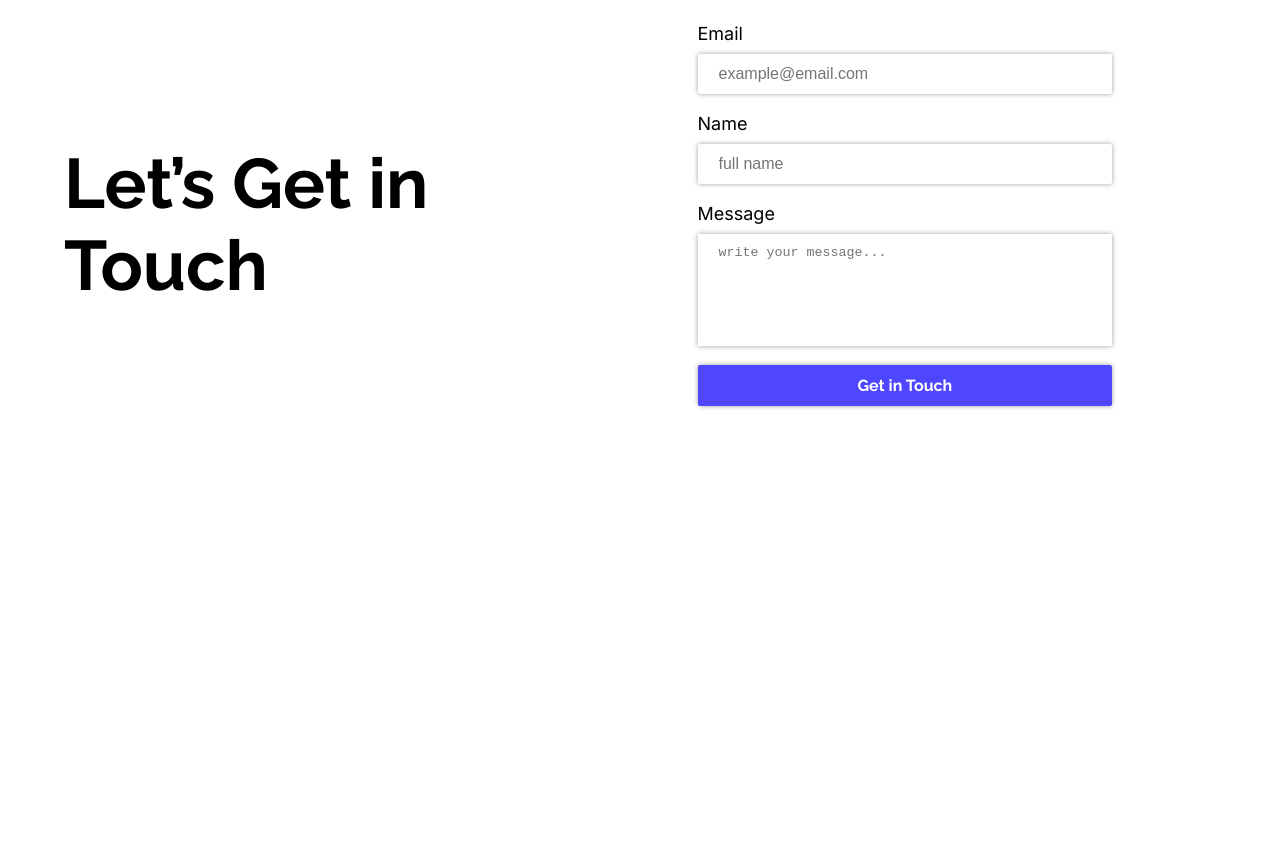
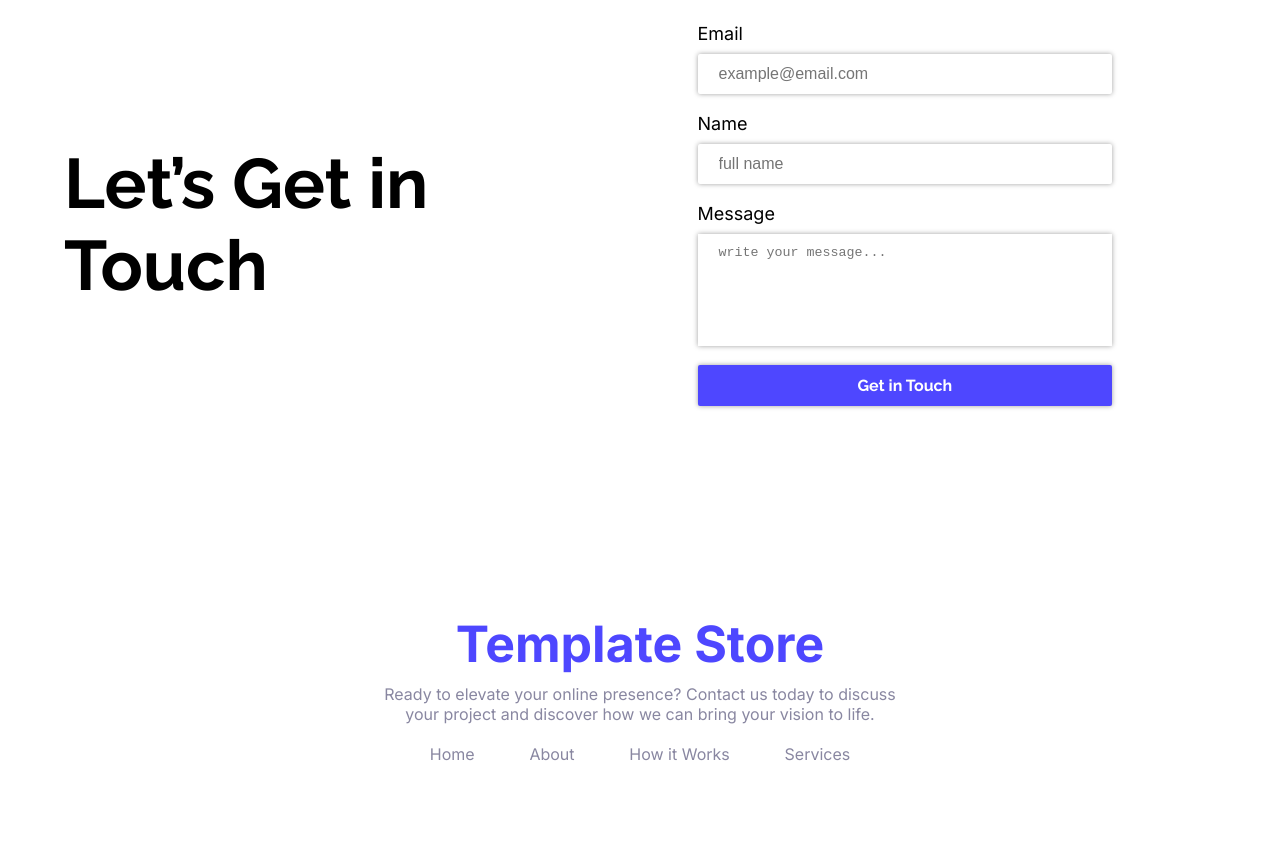
Before and after one commit to SubrotoKumar7/templatestore, a plain HTML site: page index.html in a window 1280 px wide. Shown: the part 3033-3901 px from the top of the page. Before the commit the page ends 3543 px from the top, so only its background shows below. Drawn offline with Linux system fonts and the light colour scheme.

Commit message:
footer area added

```diff
--- a/index.html
+++ b/index.html
@@ -134,7 +134,21 @@
                     </form>
                 </div>
             </section>
+
         </div>
     </main>
+
+    <footer class="footer-area">
+        <div class="footer-content">
+            <div><a href="#home" class="logo">Template Store</a></div>
+            <p class="footer-description">Ready to elevate your online presence? Contact us today to discuss your project and discover how we can bring your vision to life.</p>
+            <ul class="footer-menu">
+                <li><a href="#home">Home</a></li>
+                <li><a href="#">About</a></li>
+                <li><a href="#">How it Works</a></li>
+                <li><a href="#">Services</a></li>
+            </ul>
+        </div>
+    </footer>
 </body>
 </html>
--- a/style.css
+++ b/style.css
@@ -269,3 +269,46 @@
 .contact-info input[type="submit"]{
     color: white;
 }
+
+.footer-area{
+    display: flex;
+    justify-content: center;
+    align-items: center;
+    background-color: white;
+}
+
+.footer-content{
+    text-align: center;
+    padding: 104px 0;
+    font-family: "Inter", sans-serif;
+}
+
+.footer-area .logo{
+    text-decoration: none;
+    font-family: "Inter", sans-serif;
+    font-size: 50px;
+    font-weight: bold;
+    color: #4E47FF;
+}
+
+.footer-content .footer-description{
+    color: #8987A1;
+    max-width: 530px;
+    padding-top: 10px;
+}
+
+.footer-menu{
+    list-style-type: none;
+    display: flex;
+    justify-content: space-evenly;
+    margin-top: 20px;
+}
+
+.footer-menu a{
+    text-decoration: none;
+    color: #8987A1;
+}
+
+.footer-menu a:hover{
+    color: #4E47FF;
+}
```
